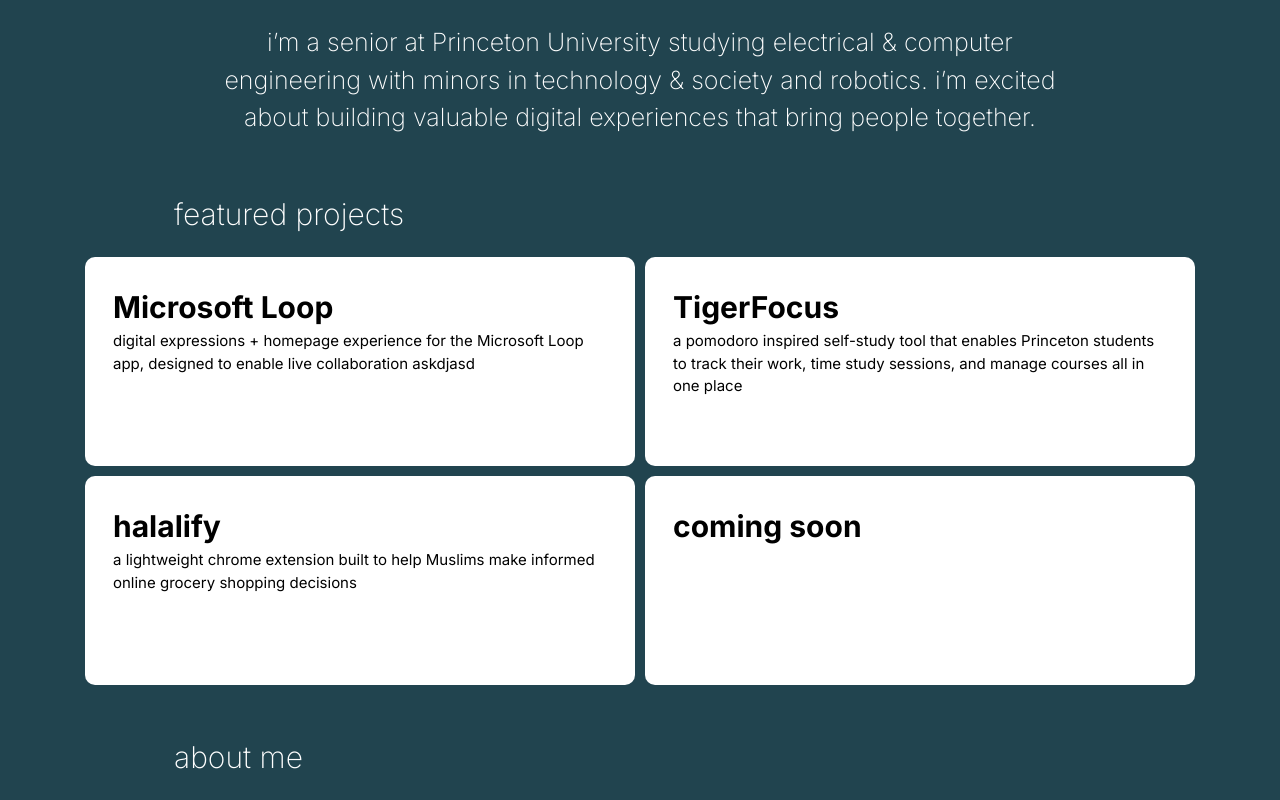
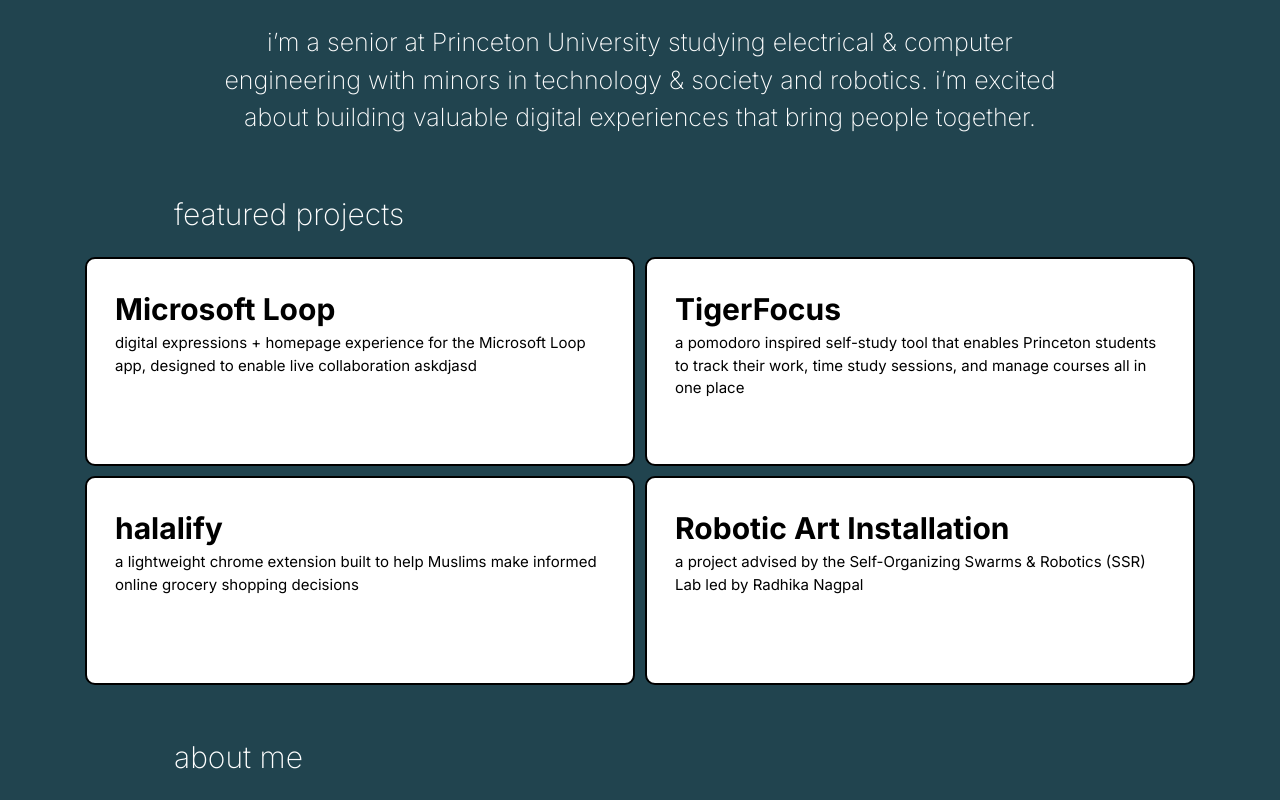
Before and after one commit to jad-bend/personal-site, a Next.js app: page / in a window 1280 px wide. Shown: the part 418-1218 px from the top of the page. Built offline with nearby package versions, Linux system fonts and the light colour scheme.

Commit message:
projectcard hover

```diff
--- a/app/page.tsx
+++ b/app/page.tsx
@@ -31,7 +31,7 @@
 function Snail() {
   return (
     <>
-      <div>
+      <div className="hover:animate-spin">
         <svg
           xmlns="http://www.w3.org/2000/svg"
           width="138"
@@ -111,7 +111,7 @@
 function Navigation() {
   return (
     <>
-      <div className="text-white z-1">
+      <div className="text-white z-1 font-[200] text-[20px]">
         <span className="p-5">projects</span>
         <span className="p-5">about</span>
         <span className="p-5">creative</span>
@@ -145,19 +145,18 @@
   title?: string;
   description?: string;
   onNavigate?: string;
-  onHoverColor?: string;
+  bgHoverColor?: string;
 }
 
-function ProjectCard({ title, description, onNavigate }: ProjectCardProps) {
+function ProjectCard({ title, description, bgHoverColor }: ProjectCardProps) {
+  const projectCardStyles = `bg-white w-[550px] h-[209px] border-2 border-black rounded-[10px] transition-all duration-300 ease-in hover:cursor-pointer hover:w-100px  ${bgHoverColor}`;
   return (
     <>
-      <div className="bg-white w-[550px] h-[209px] border-black rounded-[10px]">
-        <div className="text-black z-1 font-bold text-[30px] pt-7 pl-7">
+      <div className={projectCardStyles}>
+        <div className="text-black  font-bold text-[30px] pt-7 pl-7">
           {title}
         </div>
-        <div className="text-black z-1 text-[15px] pl-7 pr-7">
-          {description}
-        </div>
+        <div className="text-black text-[15px] pl-7 pr-7 ">{description}</div>
       </div>
     </>
   );
@@ -166,7 +165,6 @@
 export default function Home() {
   return (
     <>
-      <Cursor />
       <div className="absolute top-[80px] right-[174px]">
         <Navigation />
       </div>
@@ -190,20 +188,29 @@
             description={
               "digital expressions + homepage experience for the Microsoft Loop app, designed to enable live collaboration askdjasd"
             }
+            bgHoverColor={"hover:bg-violet-400"}
           />
           <ProjectCard
             title={"TigerFocus"}
             description={
               "a pomodoro inspired self-study tool that enables Princeton students to track their work, time study sessions, and manage courses all in one place"
             }
+            bgHoverColor={"hover:bg-orange-400"}
           />
           <ProjectCard
             title={"halalify"}
             description={
               "a lightweight chrome extension built to help Muslims make informed online grocery shopping decisions"
             }
+            bgHoverColor={`hover:bg-emerald-400`}
           />
-          <ProjectCard title={"coming soon"} />
+          <ProjectCard
+            title={"Robotic Art Installation"}
+            description={
+              "a project advised by the Self-Organizing Swarms & Robotics (SSR) Lab led by Radhika Nagpal "
+            }
+            bgHoverColor={`hover:bg-blue-400`}
+          />
         </div>
       </div>
 
--- a/tailwind.config.js
+++ b/tailwind.config.js
@@ -1,4 +1,5 @@
 /** @type {import('tailwindcss').Config} */
+
 module.exports = {
   content: [
     "./pages/**/*.{js,ts,jsx,tsx,mdx}",
```
